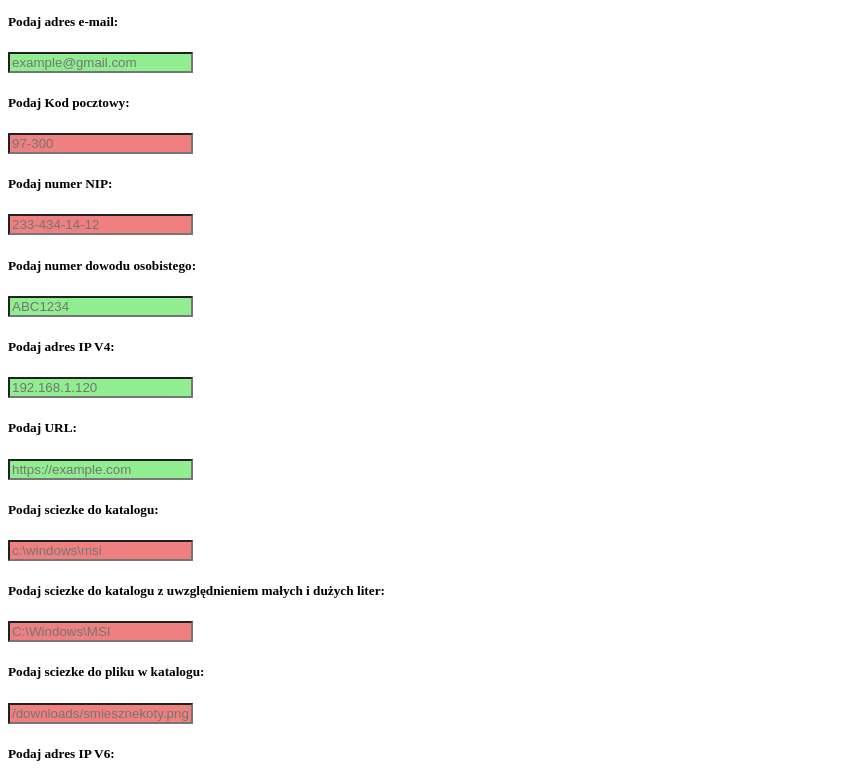
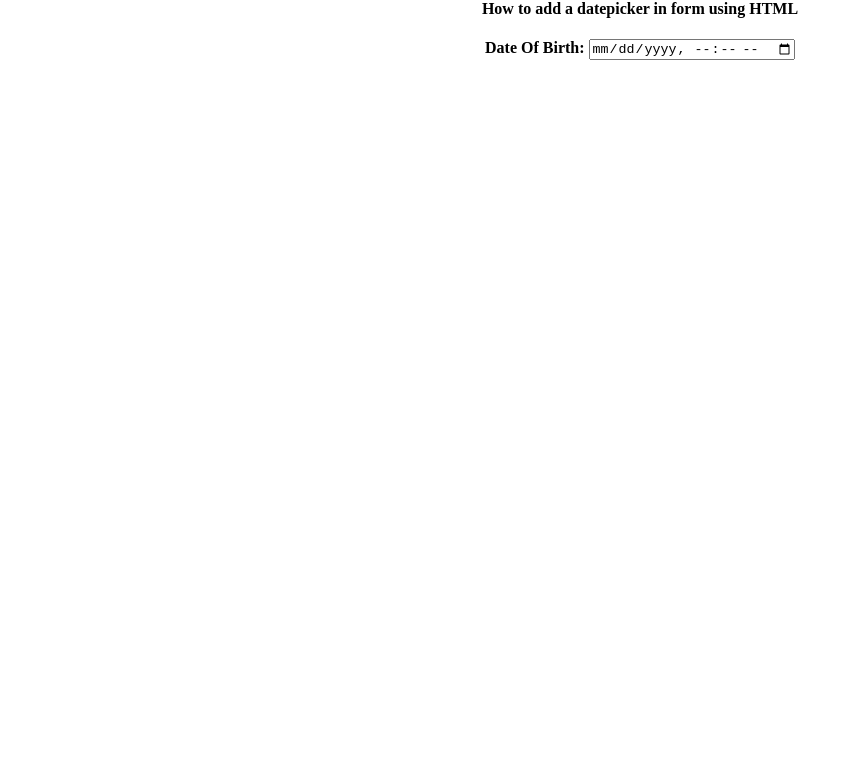
Before and after one commit to PrzemmekG/IPM, a plain HTML site: page lab2/idndex.html in a window 1280 px wide. Shown: the part 67-848 px from the top of the page, without its empty margins (0-853 px from the left). After the commit the page ends 800 px from the top, so only its background shows below. Drawn offline with Linux system fonts and the light colour scheme.

Commit message:
testing calendar options - Beta version

```diff
--- a/lab2/idndex.html
+++ b/lab2/idndex.html
@@ -1,50 +1,27 @@
 <!DOCTYPE html>
 <html>
-    <head>
-        <link rel="stylesheet" href="style.css" />
-      </head>
+
+<head>
+
+	<style>
+		body {
+			text-align: center;
+		}
+	</style>
+</head>
+
 <body>
-<h1>Walidacja wprowadzanych danych</h1>
-<form action="/action_page.php">
 
-  <h5>Podaj adres e-mail:</h5>
-  <input type="email" id="email" name="email" placeholder="example@gmail.com">
+	<h2 style="color:green">GeeksforGeeks</h1>
 
+	<b> How to add a datepicker in form using HTML
+	</b>
 
-  <h5>Podaj Kod pocztowy:</h5>
-  <input required pattern="\d{2}-\d{3}" id="postalCode" name="postalCode" placeholder="97-300">
+	<br>
 
-  <h5>Podaj numer NIP:</h5>
-  <input required pattern="([0-9]{3})-([0-9]{3})-([0-9]{2})-([0-9]{2})" id="nip" name="nip" placeholder="233-434-14-12">
+	<h4>Date Of Birth:
+	<input type="datetime-local" id="Test_DatetimeLocal">
+	</h4>
+</body>
 
-
-  <h5>Podaj numer dowodu osobistego:</h5>
-  <input type="text" id="ID" name="ID" pattern="[A-Z]{3}[0-9]{6}" placeholder="ABC1234">
-
-
-  <h5>Podaj adres IP V4:</h5>
-  <input type="text" id="ipv4" name="ipv4" pattern="((^|\.)((25[0-5])|(2[0-4]\d)|(1\d\d)|([1-9]?\d))){4}$" placeholder="192.168.1.120">
-
-  <h5>Podaj URL:</h5>
-  <input type="url" id="url" name="url" placeholder="https://example.com">
-
-  <h5>Podaj sciezke do katalogu:</h5>
-  <input required pattern="^[a-zA-Z]:\\(windows|winnt|win|dos|msdos)\\?[a-z]*" id="absolutePath" name="absolutePath" placeholder="c:\windows\msi">
-
-  <h5>Podaj sciezke do katalogu z uwzględnieniem małych i dużych liter:</h5>
-  <input required pattern="^[a-zA-Z]:\\([Ww][Ii][Nn][Dd][Oo][Ww][Ss]|[Ww][Ii][Nn][Nn][Tt]|[Ww][Ii][Nn]|[Dd][Oo][Ss]|[Mm][Ss][Dd][Oo][Ss])\\?[a-zA-Z]*"  id="absolutePathBig" name="absolutePathBig" placeholder="C:\Windows\MSI">
-
-  <h5>Podaj sciezke do pliku w katalogu:</h5>
-  <input required pattern="^(/downloads/).*" id="filepath" name="filepath" placeholder="/downloads/smiesznekoty.png">
-
-  <h5>Podaj adres IP V6:</h5>
-  <input required pattern="(([0-9a-fA-F]{1,4}:){7,7}[0-9a-fA-F]{1,4}|([0-9a-fA-F]{1,4}:){1,7}:|([0-9a-fA-F]{1,4}:){1,6}:[0-9a-fA-F]{1,4}|([0-9a-fA-F]{1,4}:){1,5}(:[0-9a-fA-F]{1,4}){1,2}|([0-9a-fA-F]{1,4}:){1,4}(:[0-9a-fA-F]{1,4}){1,3}|([0-9a-fA-F]{1,4}:){1,3}(:[0-9a-fA-F]{1,4}){1,4}|([0-9a-fA-F]{1,4}:){1,2}(:[0-9a-fA-F]{1,4}){1,5}|[0-9a-fA-F]{1,4}:((:[0-9a-fA-F]{1,4}){1,6})|:((:[0-9a-fA-F]{1,4}){1,7}|:)|fe80:(:[0-9a-fA-F]{0,4}){0,4}%[0-9a-zA-Z]{1,}|::(ffff(:0{1,4}){0,1}:){0,1}((25[0-5]|(2[0-4]|1{0,1}[0-9]){0,1}[0-9])\.){3,3}(25[0-5]|(2[0-4]|1{0,1}[0-9]){0,1}[0-9])|([0-9a-fA-F]{1,4}:){1,4}:((25[0-5]|(2[0-4]|1{0,1}[0-9]){0,1}[0-9])\.){3,3}(25[0-5]|(2[0-4]|1{0,1}[0-9]){0,1}[0-9]))" id="ipv6" name="ipv6" placeholder="1201:0cd7:23a3:0100:0000:7b2e:0370:7334">
-
-  <h5>Podaj numer telefonu:</h5>
-  <input type="tel" id="tel" name="tel" pattern="[0-9]{3}-[0-9]{3}-[0-9]{3}" placeholder="576-234-523">
-
-</form>
-
-
-</body>
 </html>
```
